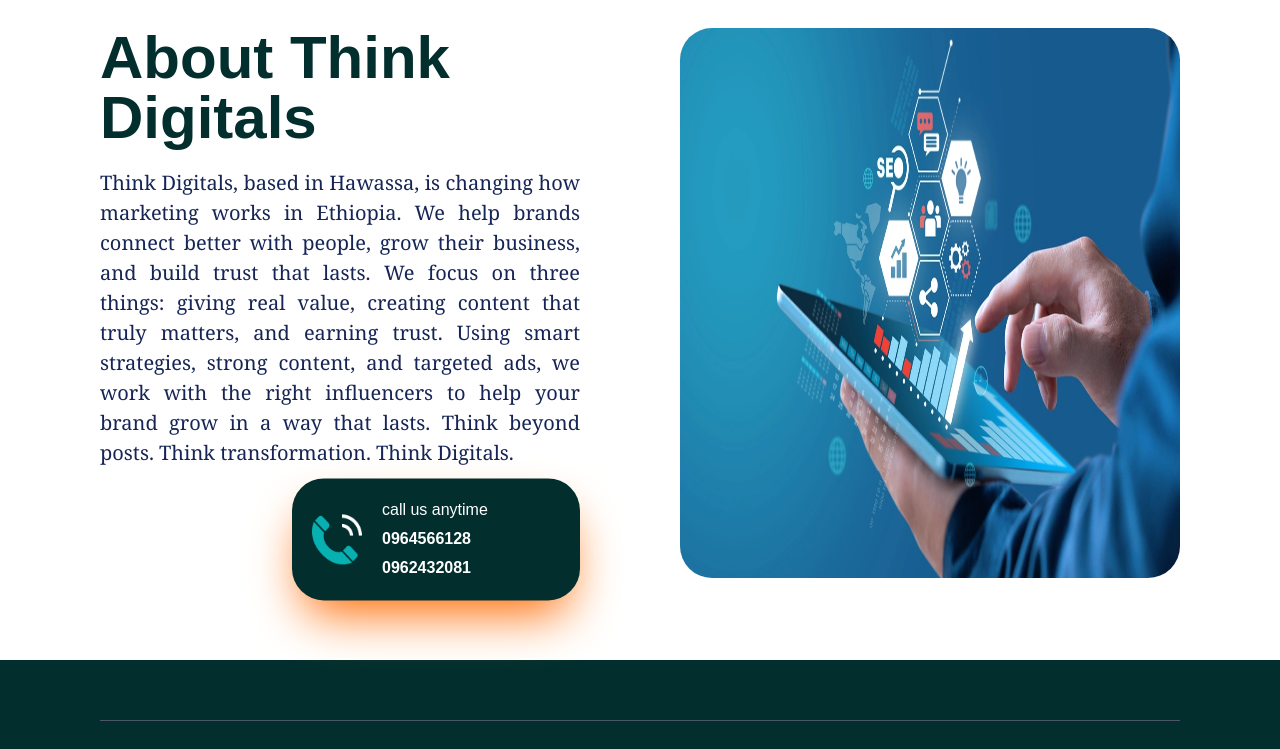
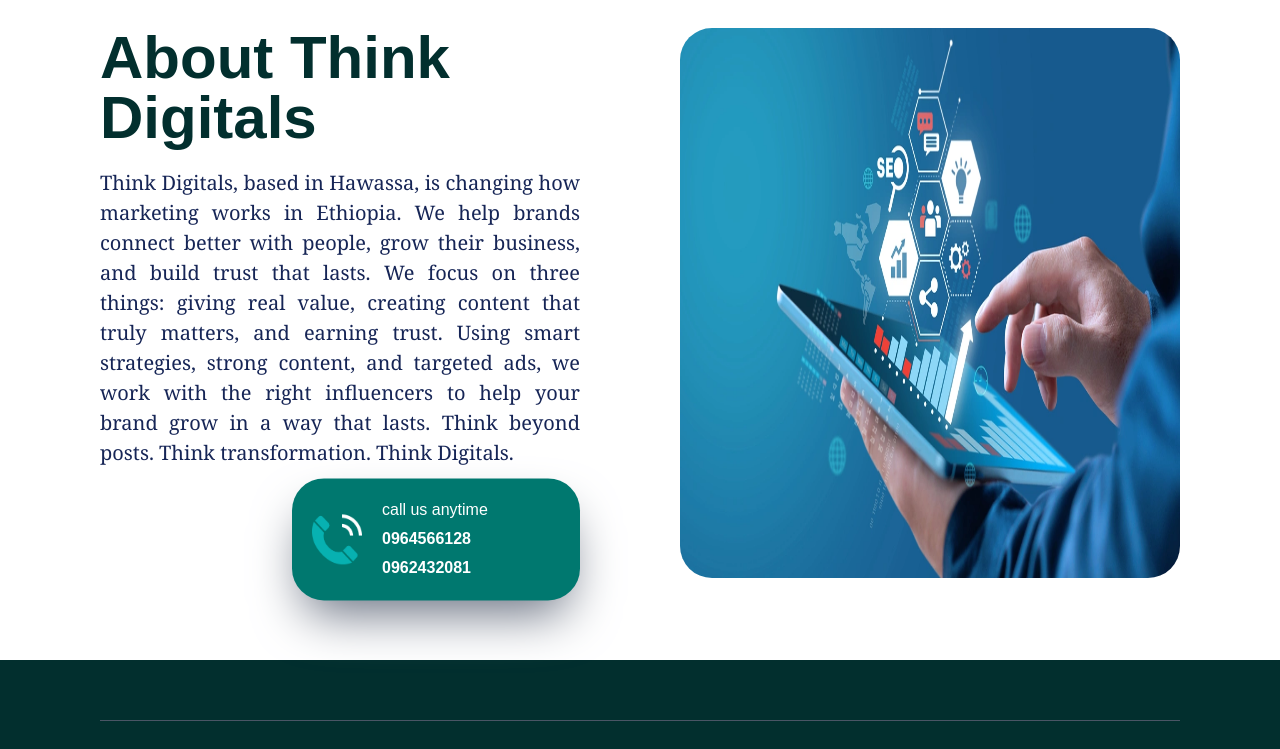
Before and after one commit to kamlakineh/think, a Next.js app: page /about in a window 1280 px wide. Shown: the part 372-1121 px from the top of the page. Built offline with nearby package versions, Linux system fonts and the light colour scheme.

Commit message:
Update about.js

```diff
--- a/app/hook/about.js
+++ b/app/hook/about.js
@@ -14,7 +14,7 @@
           the right influencers to help your brand grow in a way that lasts.
           Think beyond posts. Think transformation. Think Digitals.
         </p>
-        <div className="experience-float ml-[40%] bg-teal-950 shadow-2xl shadow-orange-500 flex items-center gap-x-[20px] p-[20px] rounded-4xl">
+        <div className="experience-float ml-[40%] bg-teal-700 shadow-2xl shadow-gray-500 flex items-center gap-x-[20px] p-[20px] rounded-4xl">
           <img src="/images/phone.png" className="h-[50px] w-[50px]" />
           <div className="flex flex-col gap-y-[5px] text-white">
             <p>call us anytime</p>
```
